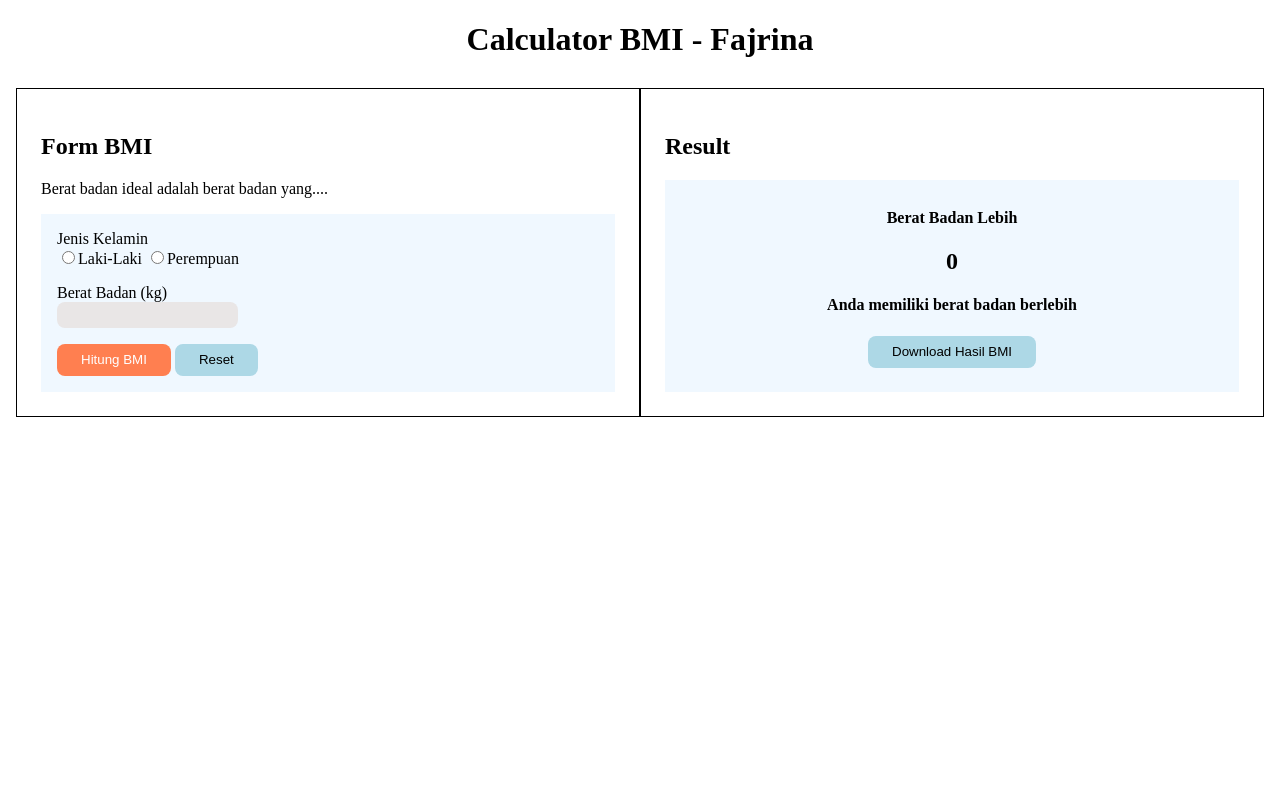
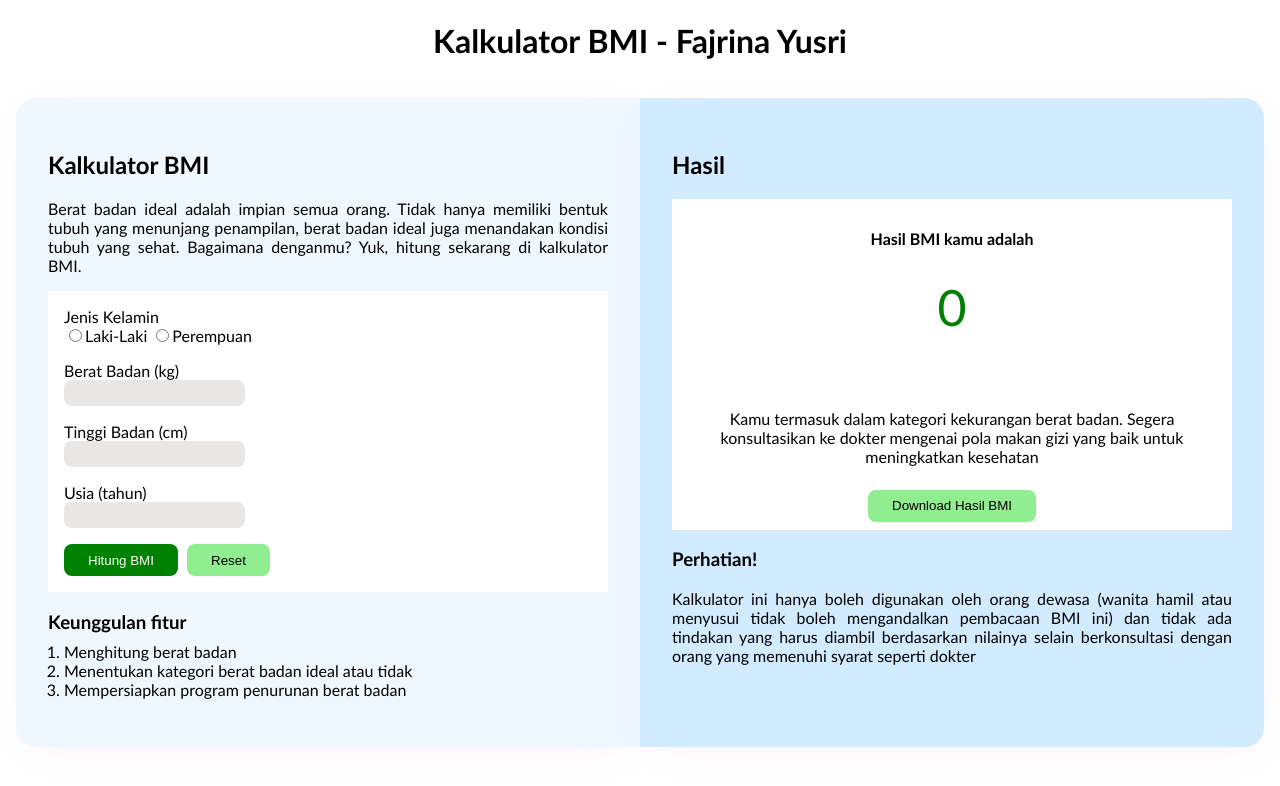
Before and after one commit to fajrinayusri/revou-assignment, a plain HTML site: page index.html in a window 1280 px wide. Both pictures are taken after a click on the button "Hitung BMI". Drawn offline with Linux system fonts and the light colour scheme.

Commit message:
13-Mar-2024

```diff
--- a/css/style.css
+++ b/css/style.css
@@ -1,40 +1,86 @@
+body {
+    /* background: linear-gradient(to bottom right, #9cc1f2, #f1abff); */
+    font-family: candara;
+}
+
 header, h1 {
     text-align: center;
 }
 
 .main-container {
     display: flex;
+    position: relative;
+    margin: 30px 0;
+
 }
 
 .container-item {
-    /*background-color: lightpink;*/
     width: 100%;
-    border: 1px solid black;
-    padding: 24px;
+    border: 0;
+    /* padding: 24px; */
+    flex-basis: 50%;
+    box-shadow: 2px 9px 49px -17px rgba(156, 39, 148, 0.1);
+    padding: 2em 2em;
+    background: aliceblue;
+    border-top-left-radius: 20px;
+    border-bottom-left-radius: 20px;
+}
+
+.container-item2 {
+    width: 100%;
+    border: 0;
+    /* padding: 24px; */
+    flex-basis: 50%;
+    box-shadow: 2px 9px 49px -17px rgba(156, 39, 148, 0.1);
+    padding: 2em 2em;
+    background: rgb(210, 235, 255);
+    border-top-right-radius: 20px;
+    border-bottom-right-radius: 20px;
+
 }
 
 .container-result {
     text-align: center;
-    background-color: aliceblue;
     padding-top: 8px;
     padding-bottom:24px;
+    background-color: #fff;
+    flex-direction: column;
+}
+
+.container-result2 {
+    text-align: center;
+    padding-top: 8px;
+    padding-bottom:24px;
+    background-color: #fff;
+}
+
+.container-result, div {
+    padding: 8px;
+}
+
+.container-result input {
+    height: 80px;
+    text-align: center;
+    font-size: 40px;
+    border: 0;
 }
 
 .container-form {
     text-align: left;
-    background-color: aliceblue;
     padding-top: 8px;
     padding-bottom:24px;
+    background-color: #fff;
 }
 
 .container-form, div {
     padding: 8px;
 }
 
-#calculator-button {
-    background-color: coral;
+.calculate {
+    background-color: green;
     color: white;
     border-radius: 8px;
+    margin-right: 5px;
 }
 
 button {
@@ -42,8 +88,16 @@ button {
     height: 32px;
     padding-right: 24px;
     padding-left: 24px;
-    background-color: lightblue;
+    background-color: lightgreen;
     border-radius: 8px;
+}
+
+button:hover {
+    scale: 1.05;
+}
+
+button:active {
+    scale: 0.95;
 }
 
 .form-item {
@@ -52,3 +106,15 @@ button {
     border-radius: 8px;
     background-color: rgb(233, 230, 230);
 }
+
+#result {
+    font-size: 50px;
+    color: green;
+}
+
+.comment {
+    font-size: 30px;
+    font-weight: bold;
+    color: white;
+    background-color: green;
+}
--- a/index.html
+++ b/index.html
@@ -6,42 +6,66 @@
 
         <body>
             <header>
-                <h1>Calculator BMI - Fajrina</h1>
+                <h1>Kalkulator BMI - Fajrina Yusri</h1>
             </header>
 
             <main>
                 <div class="main-container">
                     <div class="container-item">
-                        <h2>Form BMI</h2>
-                        <p>Berat badan ideal adalah berat badan yang....</p>
+                        <h2>Kalkulator BMI</h2>
+                        <p style="text-align: justify;">Berat badan ideal adalah impian semua orang. Tidak hanya memiliki bentuk tubuh yang menunjang penampilan, berat badan ideal juga menandakan kondisi tubuh yang sehat. Bagaimana denganmu? Yuk, hitung sekarang di kalkulator BMI.</p>
                         <section class="container-form">
+                            <form>
                                 <div>
                                     <label>Jenis Kelamin</label><br />
-                                <input type="radio" name="sex" id="sex=man" value="laki-laki">Laki-Laki
-                                <input type="radio" name="sex" id="sex=woman" value="perempuan">Perempuan
+                                    <input type="radio" name="gender" id="male" value="laki-laki">Laki-Laki
+                                    <input type="radio" name="gender" id="female" value="perempuan">Perempuan
                                 </div>
                                 <div>
-                                <label>Berat Badan (kg)</label><br />
-                                <input type="number" class="form-item">
+                                    <label for="weight">Berat Badan (kg)</label><br />
+                                    <input type="number" class="form-item" id="weight" required>
                                 </div>
                                 <div>
-                            <button id="calculator-button" type="button">Hitung BMI</button>
-                            <button  type="button">Reset</button>
+                                    <label for="height">Tinggi Badan (cm)</label><br />
+                                    <input type="number" class="form-item" id="height" required>
                                 </div>
-                        </section>
+                                <div>
+                                    <label for="age">Usia (tahun)</label><br />
+                                    <input type="number" class="form-item" id="age" required>
                                 </div>
 
-                    <div class="container-item">
-                        <h2>Result</h2>
+                                <div>
+                                    <button class="calculate" id="submit" type="button" onclick="calculate(); textImt();">Hitung BMI</button>
+                                    <button type="reset" value="reset">Reset</button>
+                                </div>
+                            </form>
+                        </section>
+                        <h3>Keunggulan fitur</h3>
+                        <ol style="margin-left: -24px; margin-top: -10px;">
+                            <li>Menghitung berat badan</li>
+                            <li>Menentukan kategori berat badan ideal atau tidak</li>
+                            <li>Mempersiapkan program penurunan berat badan</li>
+                        </ol>
+                    </div>
+
+                    <div class="container-item2">
+                        <h2 style="text-align: left;">Hasil</h2>
                         <section class="container-result">
-                            <h4>Berat Badan Lebih</h4>
-                            <h1>0</h1>
-                            <h4>Anda memiliki berat badan berlebih</h4>
+                            <h4>Hasil BMI kamu adalah</h4>
+                            <div id="result">0</div>
+                            <h4 class="comment"></h4>
+                            <div id="keterangan">
+                                <p class="keterangan"></p>
+                            </div>
                             <button type="button">Download Hasil BMI</button>
                         </section>
+
+                        <h3>Perhatian!</h3>
+                        <p style="text-align: justify;">Kalkulator ini hanya boleh digunakan oleh orang dewasa (wanita hamil atau menyusui tidak boleh mengandalkan pembacaan BMI ini) dan tidak ada tindakan yang harus diambil berdasarkan nilainya selain berkonsultasi dengan orang yang memenuhi syarat seperti dokter</p>
                     </div>
                 </div>
             </main>
+
 
             <footer></footer>
         </body>
--- a/js/script.js
+++ b/js/script.js
@@ -0,0 +1,61 @@
+var age = document.getElementById("age");
+        var height = document.getElementById("height");
+        var weight = document.getElementById("weight");
+        var male = document.getElementById("male");
+        var female = document.getElementById("female");
+        var resultArea = document.querySelector(".comment");
+
+        function calculate() {
+            if (age.value == '' || height.value == '' || weight.value == '' || (male.checked == false && female.checked == false)) {
+                alert("Data kamu belum lengkap nih");
+            } else {
+                countBmi();
+            }
+        }
+
+        function countBmi() {
+            var p = [age.value, height.value, weight.value];
+            if (male.checked) {
+                p.push("male");
+            } else if (female.checked) {
+                p.push("female");
+            }
+
+            var bmi = Number(p[2]) / (Number(p[1]) / 100 * Number(p[1]) / 100);
+            var result = '';
+
+            if (bmi < 18.5) {
+                result = 'Underweight';
+            } else if (18.5 <= bmi && bmi <= 24.9) {
+                result = 'Healthy';
+            } else if (25 <= bmi && bmi <= 29.9) {
+                result = 'Overweight';
+            } else if (30 <= bmi && bmi <= 34.9) {
+                result = 'Obese';
+            } else if (35 <= bmi) {
+                result = 'Extremely Obese';
+            }
+
+            resultArea.style.display = "block";
+            document.querySelector(".comment").innerHTML = `You are <span id="comment">${result}</span>`;
+            document.querySelector("#result").innerText = bmi.toFixed(2);
+        }
+
+        function textImt() {
+            var bmi = Number(document.querySelector("#result").innerText);
+            var result = '';
+
+            if (bmi < 18.5) {
+                result = 'Kamu termasuk dalam kategori kekurangan berat badan. Segera konsultasikan ke dokter mengenai pola makan gizi yang baik untuk meningkatkan kesehatan';
+            } else if (18.5 <= bmi && bmi <= 24.9) {
+                result = 'Kamu termasuk dalam kategori ideal. Tetap jaga pola makan dan kesehatanmu yaa';
+            } else if (25 <= bmi && bmi <= 29.9) {
+                result = 'Kamu termasuk dalam kategori overweight. Segera konsultasikan ke dokter mengenai pola makan gizi yang baik dan juga olahraga teratur';
+            } else if (30 <= bmi && bmi <= 34.9) {
+                result = 'Kamu termasuk dalam kategori obesitas. Segera konsultasikan ke dokter mengenai pola diet yang sehat';
+            } else if (35 <= bmi) {
+                result = 'Kamu termasuk dalam kategori obesitan ekstrim. Segera konsultasikan ke dokter mengenai pola diet yang sehat untuk meningkatkan kesehatanmu';
+            }
+
+            document.querySelector(".keterangan").innerHTML = `<span id="keterangan">${result}</span>`;
+        }
```
Lines whose indentation alone changed are shown as unchanged.
